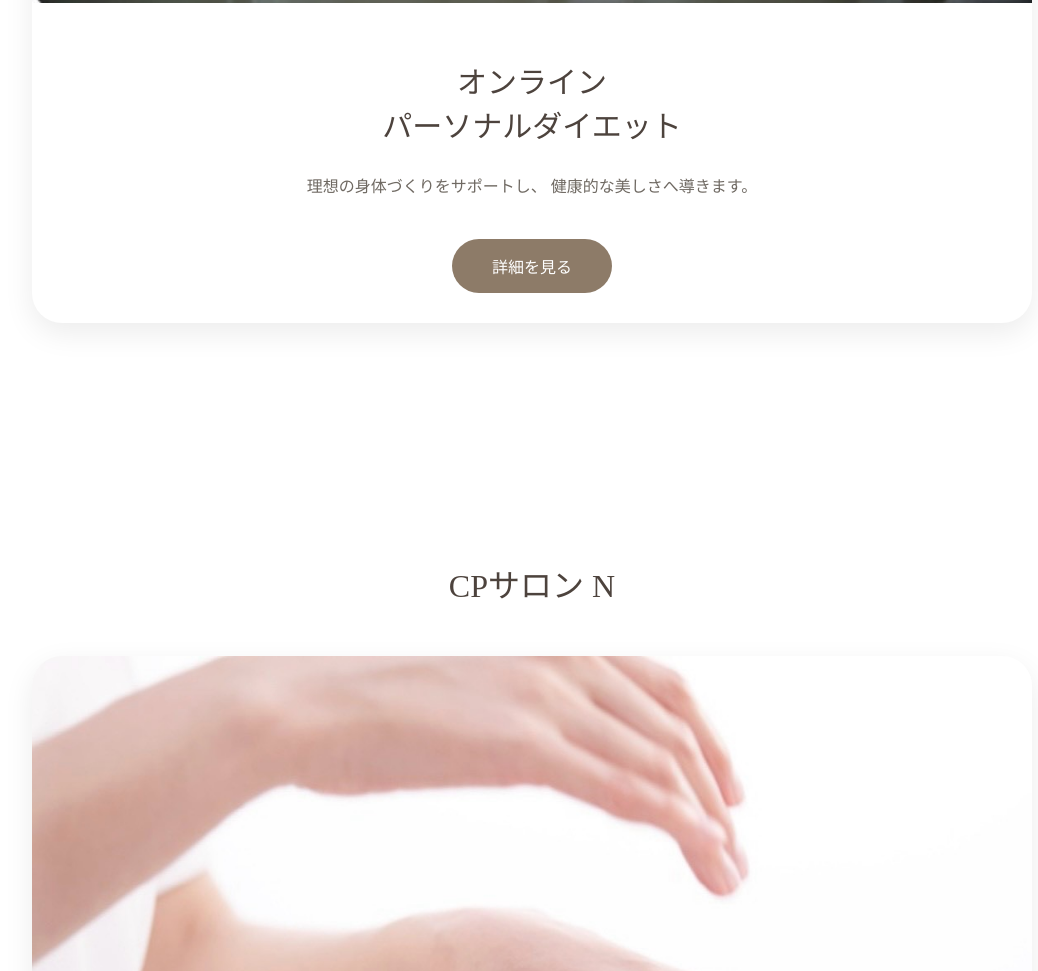
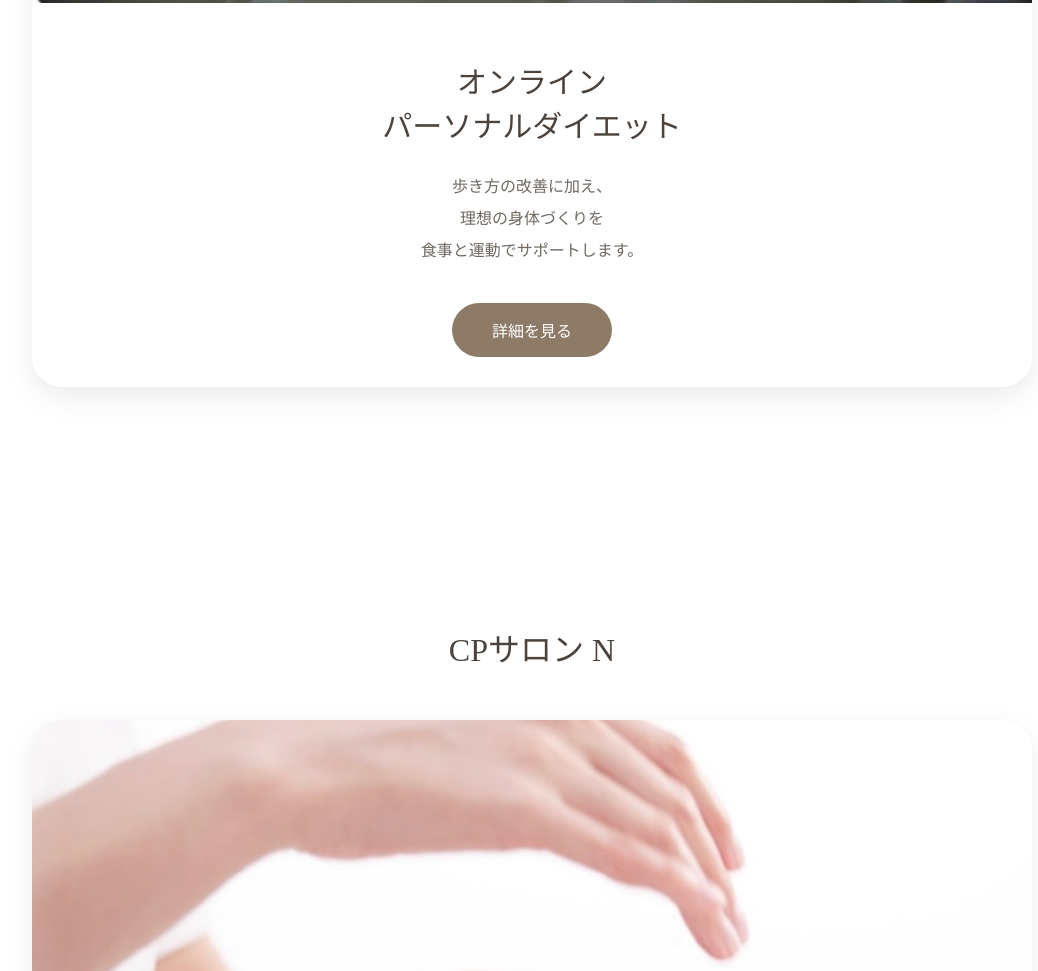
Before and after one commit to ntotalbeauty/N-homepage, a plain HTML site: page index3.html in a window 1280 px wide. Shown: the part 3085-4056 px from the top of the page, without its empty margins (108-1146 px from the left). Drawn offline with Linux system fonts and the light colour scheme.

Commit message:
Update index3.html

```diff
--- a/index3.html
+++ b/index3.html
@@ -349,8 +349,9 @@ footer{
 パーソナルダイエット</h2>
 
 <p>
-理想の身体づくりをサポートし、
-健康的な美しさへ導きます。
+歩き方の改善に加え、<br>
+理想の身体づくりを<br>
+食事と運動でサポートします。
 </p>
 
 <a href="diet.html" class="button">
```
